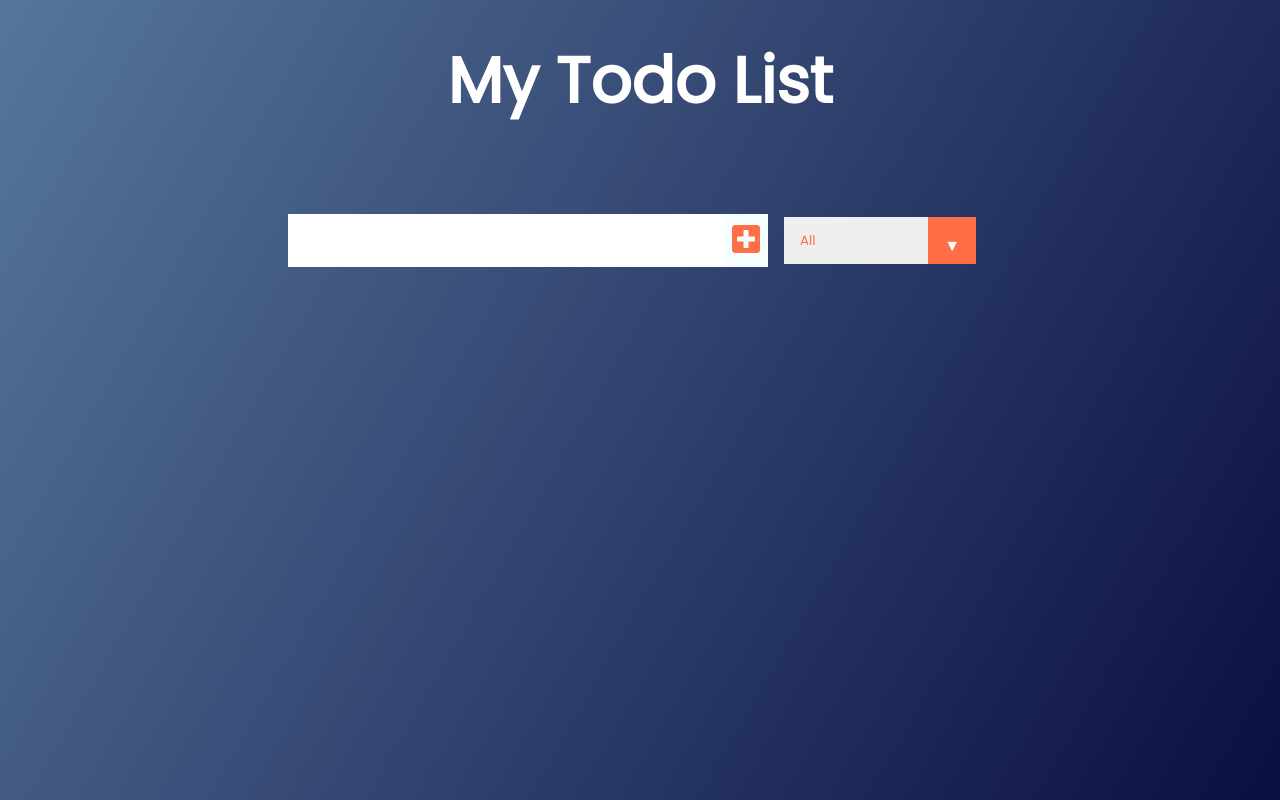
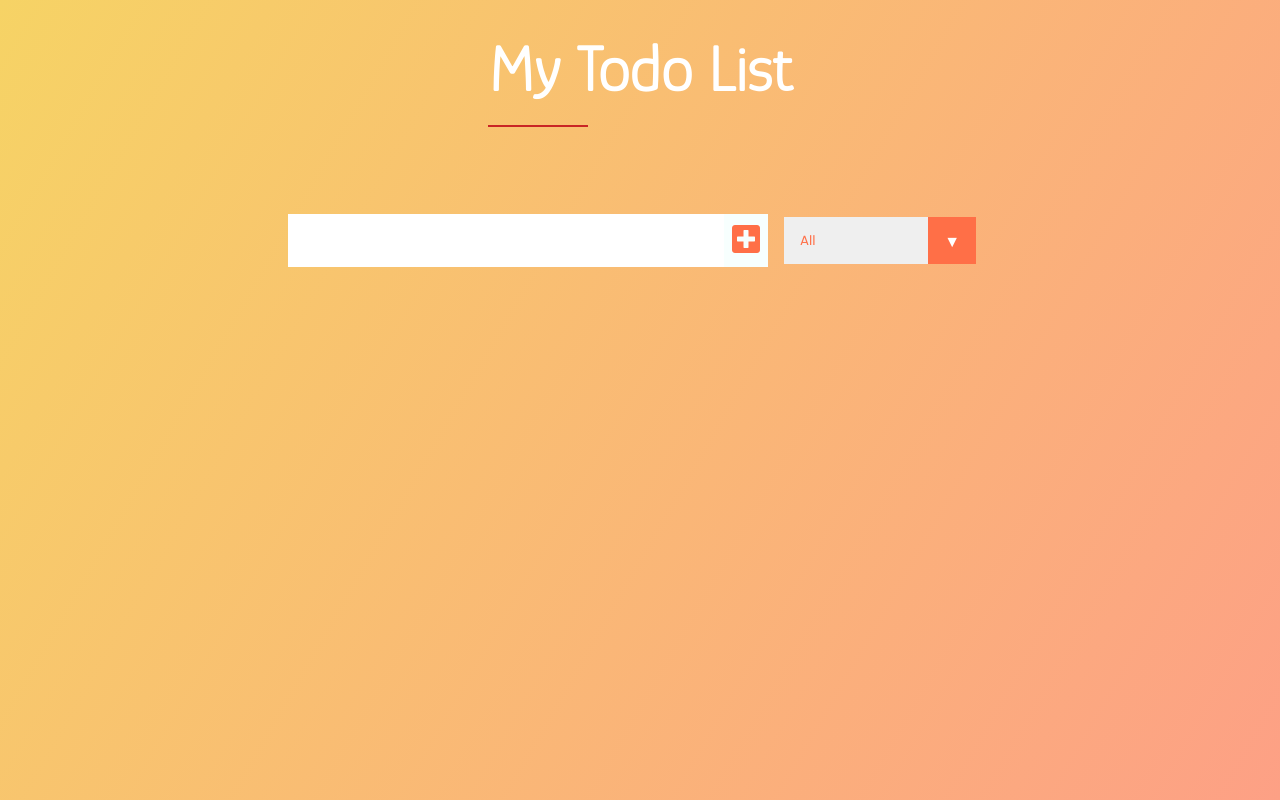
Before and after one commit to Awura-Precious/Software-Eng-proj, a website: page index.html in a window 1280 px wide. Drawn offline with Linux system fonts and the light colour scheme.

Commit message:
made changes to the UI

```diff
--- a/index.html
+++ b/index.html
@@ -15,6 +15,9 @@
       crossorigin="anonymous"
     />
     <link rel="stylesheet" href="./style.css" />
+    <link rel="preconnect" href="https://fonts.googleapis.com">
+<link rel="preconnect" href="https://fonts.gstatic.com" crossorigin>
+<link href="https://fonts.googleapis.com/css2?family=Glory:wght@200&display=swap" rel="stylesheet">
   </head>
   <body>
     <header>
--- a/style.css
+++ b/style.css
@@ -4,15 +4,26 @@
   box-sizing: border-box;
 }
 body {
-  background-image: linear-gradient(120deg, #57769b 0%, #0a0f41 100%);
+  background-image: linear-gradient(120deg, #f6d365 0%, #fda085 100%);
   color: white;
-  font-family: "Poppins", sans-serif;
+  font-family: 'Glory', sans-serif;
   min-height: 100vh;
 }
+
 header {
   font-size: 2rem;
 }
 
+header h1:after
+{
+  content: " ";
+  display: block;
+  background-color: #c92525 ;
+  height: 1.5px;
+  width: 100px;
+  margin-top: 20px;
+
+}
 header,
 form {
   min-height: 20vh;
```
